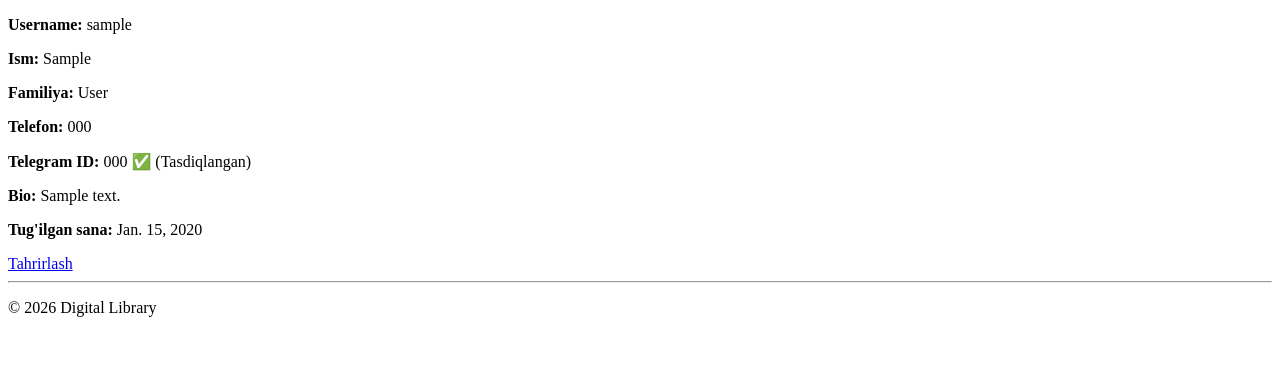
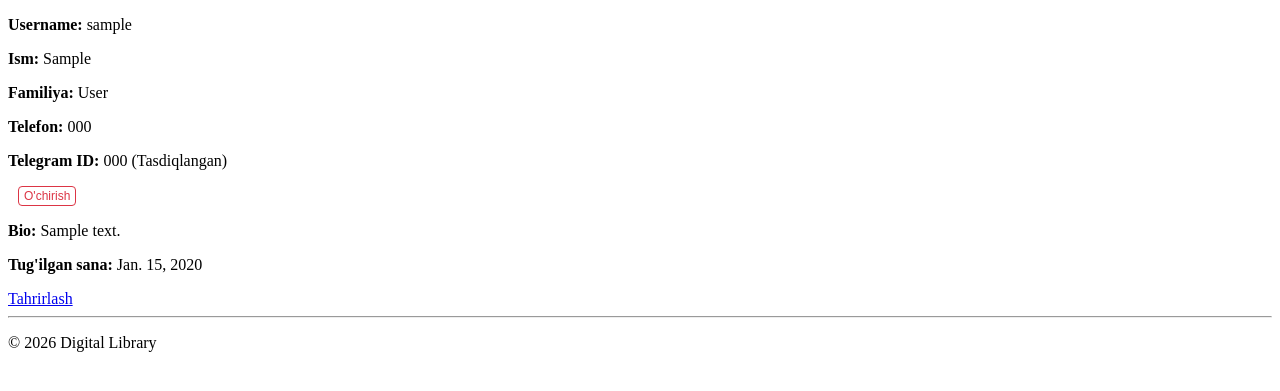
Before and after one commit to axrorback/library, a Django app: template templates/accounts/profile.html in a window 1280 px wide. Shown: the part 219-610 px from the top of the page. Run offline with Django 5.2, Linux system fonts and the light colour scheme; the template is opened without the code that fills it: values that come from a table or form of the project are taken from there, others are empty; tables that the repository leaves empty hold one stand-in row (values such as "Sample post"); grey boxes marked "Sample" are stand-in pictures; parts of the project's set-up code (start-up, migrations or seed data) failed here and were passed over.

Commit message:
Add Telegram unlink functionality to profile page

```diff
--- a/templates/accounts/profile.html
+++ b/templates/accounts/profile.html
@@ -13,13 +13,22 @@
         <p><strong>Familiya:</strong> {{ profile.last_name|default:"Kiritilmagan" }}</p>
         <p><strong>Telefon:</strong> {{ profile.phone_number|default:"Kiritilmagan" }}</p>
 
-        <p><strong>Telegram ID:</strong>
-            {% if profile.telegram_id %}
-                {{ profile.telegram_id }} ✅ (Tasdiqlangan)
-            {% else %}
-                Kiritilmagan. <a href="#">Tasdiqlash uchun bosing</a>
-            {% endif %}
-        </p>
+            <p><strong>Telegram ID:</strong>
+              {% if profile.telegram_id %}
+              {{ profile.telegram_id }} (Tasdiqlangan)
+
+              <form action="{% url 'disconnect_telegram' %}" method="POST" style="display:inline; margin-left: 10px;">
+                 {% csrf_token %}
+                    <button type="submit" onclick="return confirm('Telegramni uzmoqchimisiz?')"
+                    style="color: #dc3545; border: 1px solid #dc3545; background: none; border-radius: 4px; cursor: pointer; font-size: 12px; padding: 2px 5px;">
+                     O'chirish
+                  </button>
+                </form>
+
+                {% else %}
+               Kiritilmagan. <a href="{% url 'telegram_code' %}">Tasdiqlash uchun bosing</a>
+              {% endif %}
+            </p>
 
         <p><strong>Bio:</strong> {{ profile.bio }}</p>
         <p><strong>Tug'ilgan sana:</strong> {{ profile.birth_date }}</p>
```
